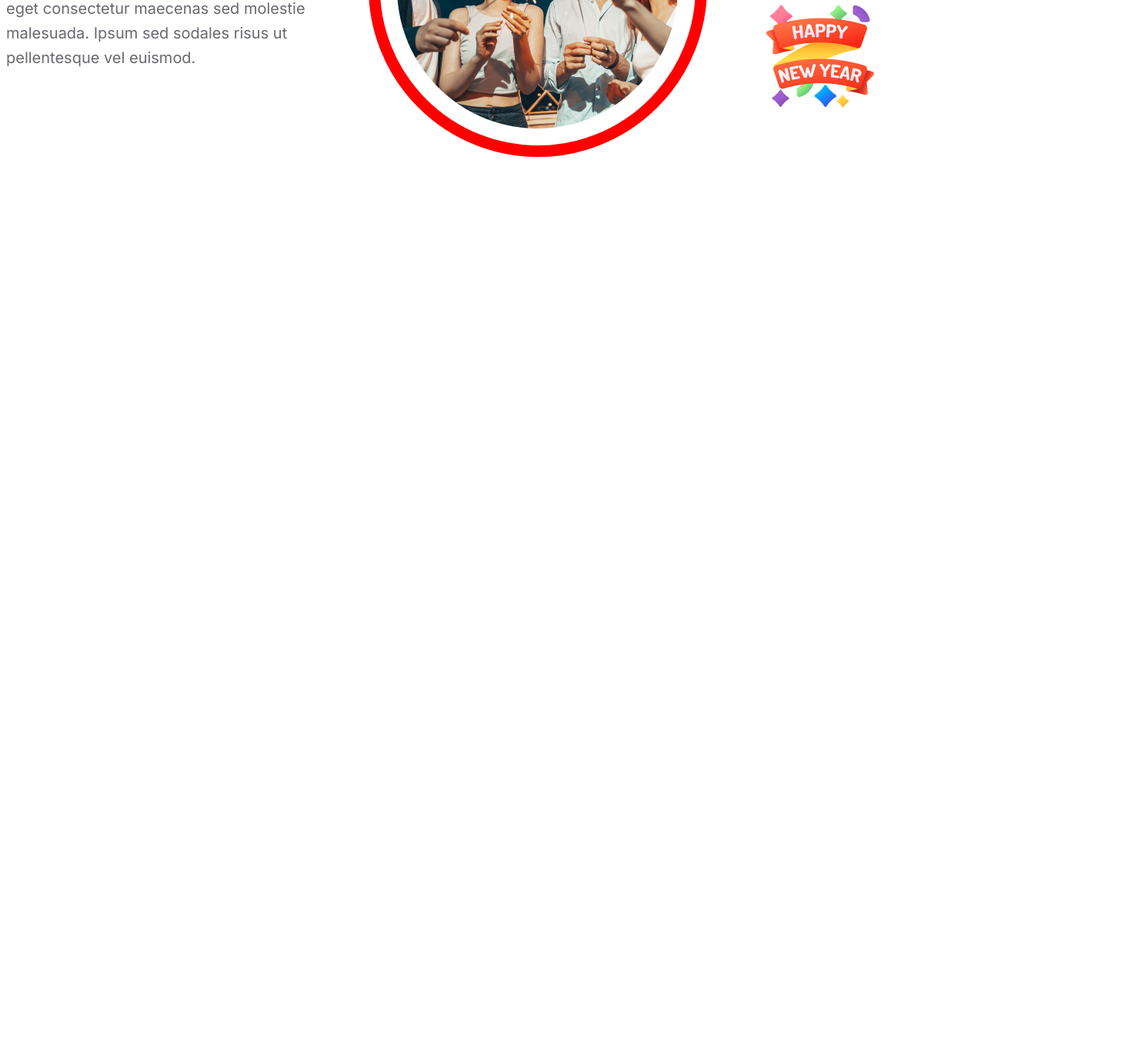
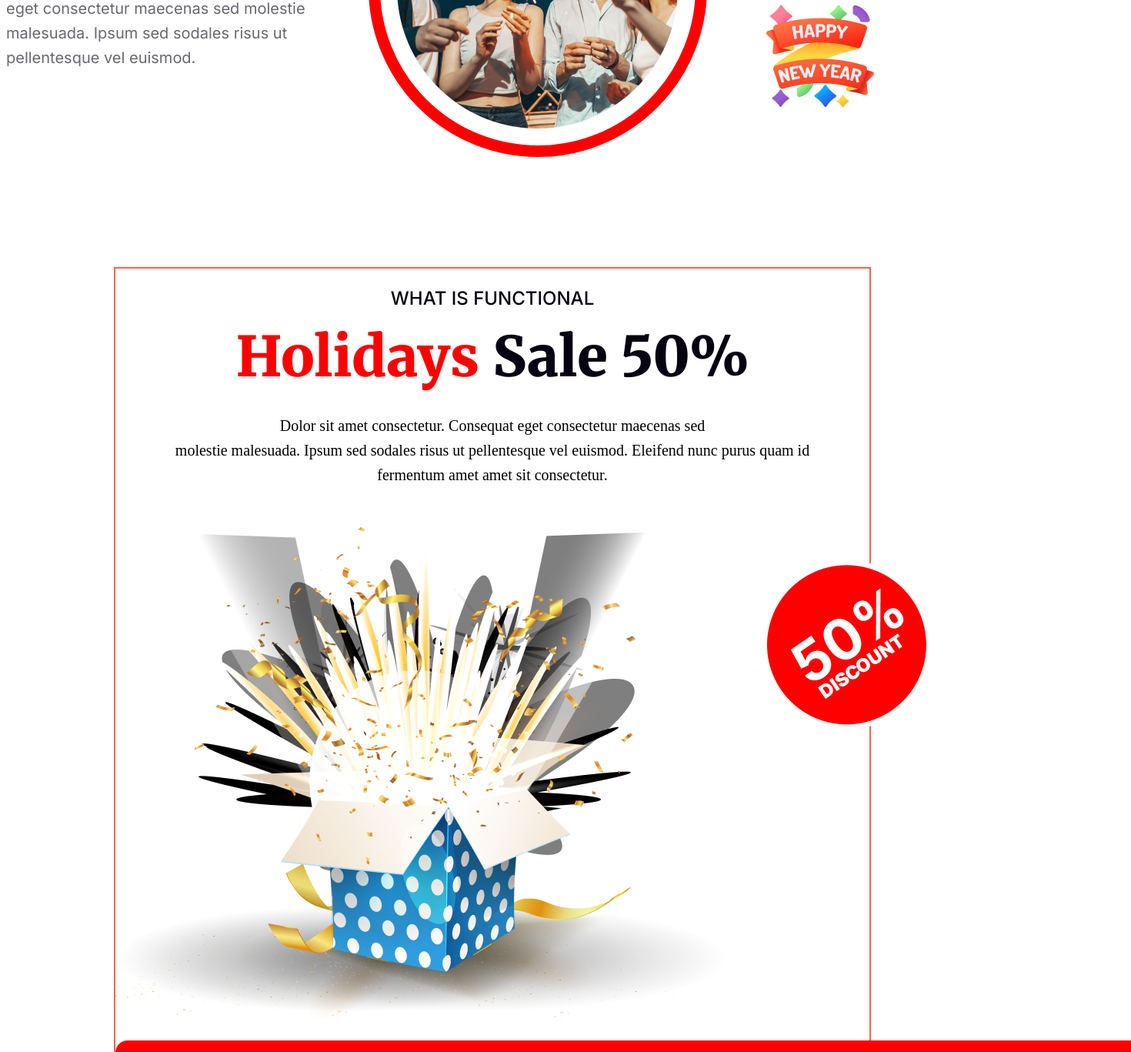
Before and after one commit to imjhrakib/new-year-offer, a plain HTML site: page index.html in a window 1280 px wide. Shown: the part 3184-4551 px from the top of the page at 77% size, 1470 px wide, since content can reach past the window. Before the commit the page ends 3531 px from the top, so only its background shows below. Drawn offline with Linux system fonts and the light colour scheme.

Commit message:
added some features

```diff
--- a/index.html
+++ b/index.html
@@ -42,24 +42,45 @@
       <img class="img-70" src="images/Group 70.png" alt="">
     </section>
     <section class="banner-4 inter-normal">
-        <p class="location"><span class="place">Place:</span> New Park Hotel<br>
+      <p class="location"><span class="place">Place:</span> New Park Hotel<br>
         <span class="date">Date:</span> 31 December Night 2023<br>
-        <span class="time">Time:</span> Evening 7.30 pm to 12.30 am</p>
-        <button class="join inter-normal">JOIN NOW</button>
+        <span class="time">Time:</span> Evening 7.30 pm to 12.30 am
+      </p>
+      <button class="join inter-normal">JOIN NOW</button>
     </section>
     <section class="banner-5">
       <div class="des inter-normal">
         <p class="offer">NEW BEST OFFER</p>
         <p class="track merriweather-normal">Coming Soon</p>
-        <p class="first-description inter-normal">Dolor sit amet consectetur. Consequat eget consectetur maecenas sed molestie malesuada. Ipsum sed sodales risus ut pellentesque vel euismod. </p>
+        <p class="first-description inter-normal">Dolor sit amet consectetur. Consequat eget consectetur maecenas sed
+          molestie malesuada. Ipsum sed sodales risus ut pellentesque vel euismod. </p>
       </div>
       <div class="pic">
         <img class="img-ellipse" src="images/Ellipse 1.png" alt="">
       </div>
       <div class="year inter-normal">
         <p class="year24">2024</p>
-        <p class="second-description inter-normal">Dolor sit amet consectetur. Consequat eget consectetur maecenas sed.</p>
+        <p class="second-description inter-normal">Dolor sit amet consectetur. Consequat eget consectetur maecenas sed.
+        </p>
         <img class="img-96" src="images/Group 96.png" alt="">
+      </div>
+    </section>
+    <section class="banner-6">
+      <div class="banner-6-des">
+        <p class="func inter-normal">WHAT IS FUNCTIONAL</p>
+        <p class="hlday merriweather-normal"><span class="hdays">Holidays</span> <span class="sale">Sale 50%</span></p>
+        <p class="sim-desc">Dolor sit amet consectetur. Consequat eget consectetur maecenas sed<br>
+          molestie malesuada. Ipsum sed sodales risus ut pellentesque vel euismod. Eleifend nunc purus quam id<br>
+          fermentum
+          amet amet sit consectetur.</p>
+      </div>
+      <div class="banner-6-img">
+        <div class="imag">
+         <div class="img-75"><img class="img-75" src="images/Group 75.png" alt=""></div>
+         <div class="img-44"><img class="img-44" src="images/Group 44.png" alt=""></div>
+
+        </div>
+        <div class="img-2"><img class="rec-2" src="images/Rectangle 2.png" alt=""></div>
       </div>
     </section>
   </main>
--- a/styles/new-styles.css
+++ b/styles/new-styles.css
@@ -231,3 +231,58 @@
 .img-96{
   max-width: 140px;
 }
+
+/* banner-6 styles */
+.banner-6{
+  display: flex;
+  flex-direction: column;
+  border: 2px solid tomato;
+  margin: 120px 140px;
+  justify-content: space-between;
+}
+.banner-6-des{
+  display: flex;
+  flex-direction: column;
+  align-items: center;
+  margin-bottom: 32px;
+}
+.func{
+  font-size: 24px;
+  font-weight: 500;
+  color: #070211;
+  margin-bottom: 16px;
+}
+.hlday{
+ font-weight: 900;
+ font-size: 72px;
+ margin-bottom: 28px;
+ margin-top: 0px;
+ max-width: 677px;
+}
+.sale{
+  color: #070211;
+}
+.hdays{
+  color: #FF0000;
+}
+.sim-desc{
+  margin-top: 0px;
+  font-size: 20px;
+  font-weight: 400;
+  max-width: 1068px;
+  height: 96px;
+  text-align: center;
+  line-height: 32px;
+  letter-spacing: 0%;
+}
+.banner-6-img{
+  display: flex;
+  flex-direction: column;
+}
+.imag{
+  display: flex;
+  justify-content: space-between;
+}
+.rec-2{
+  max-width: 1320px;
+}
```
